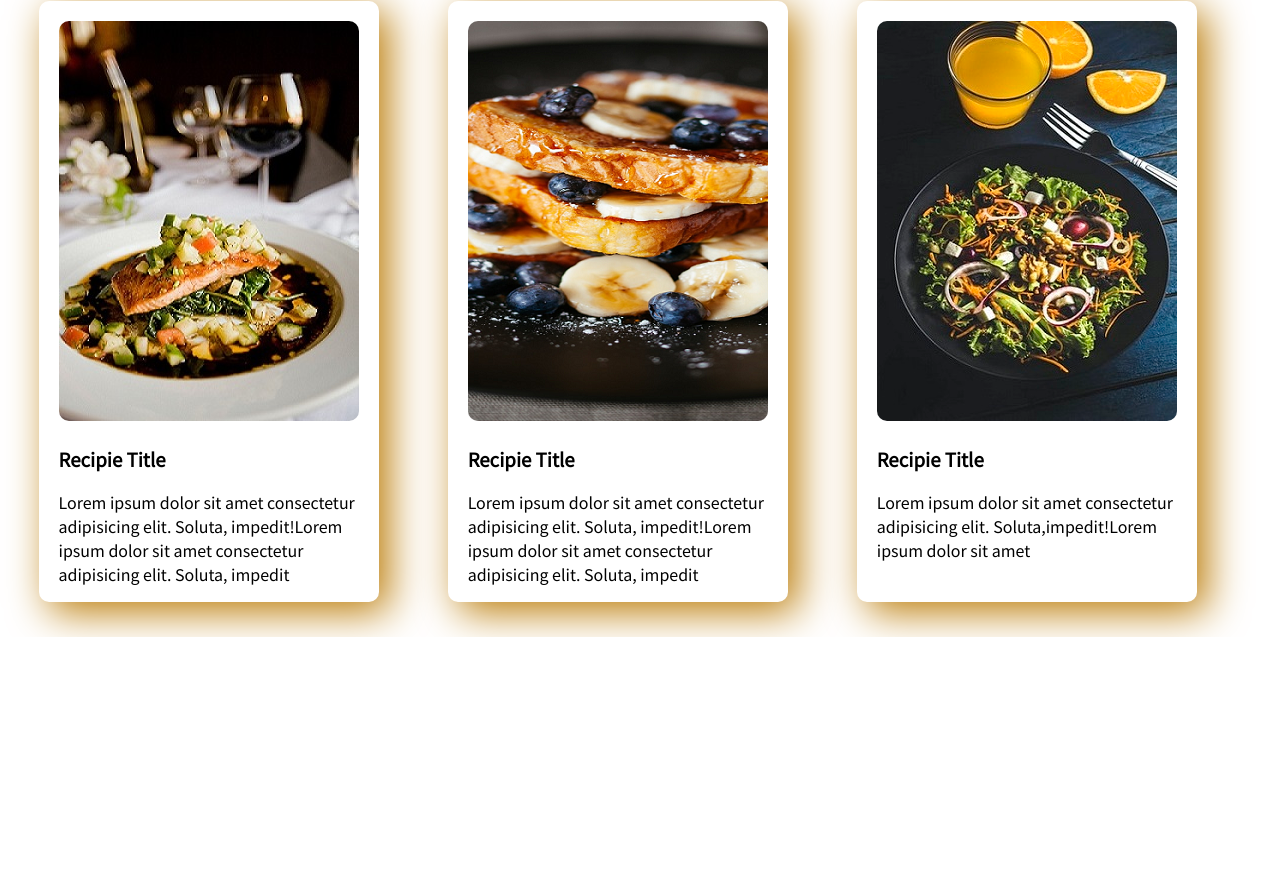
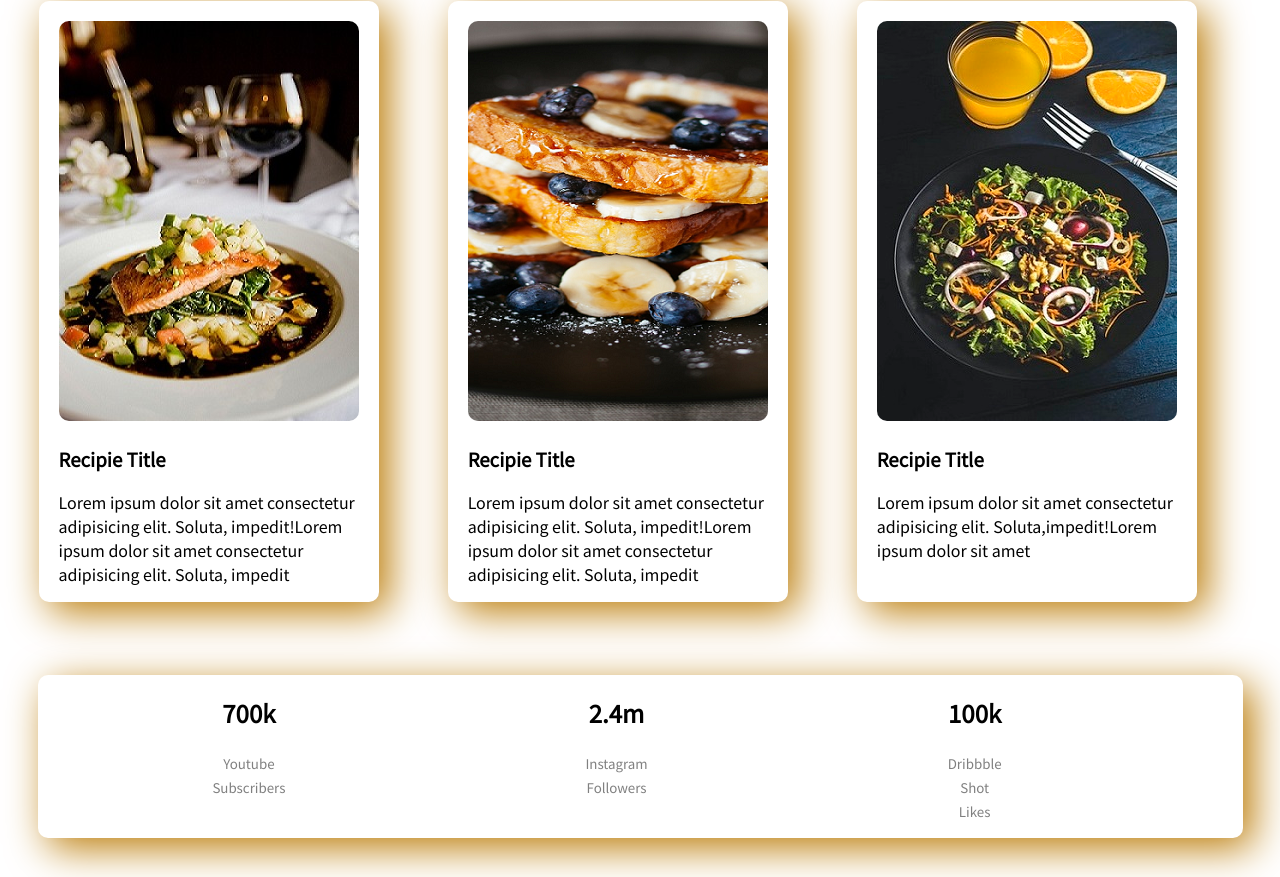
Before and after one commit to NadiaDipa/food-hub, a plain HTML site: page index.html in a window 1280 px wide. Shown: the part 1280-2157 px from the top of the page. Before the commit the page ends 1917 px from the top, so only its background shows below. Drawn offline with Linux system fonts and the light colour scheme.

Commit message:
counting section added

```diff
--- a/index.html
+++ b/index.html
@@ -71,5 +71,22 @@
             </div>
         </div>
     </section>
+    <!-- counting-section -->
+    <section class="counting column-item">
+        <div class="row">
+            <div class="popularity">
+                <h1>700k</h1>
+                 <p><small class="grey-color">Youtube Subscribers</small></p>
+            </div>
+            <div class="popularity">
+                <h1>2.4m</h1>
+                <p><small class="grey-color">Instagram Followers</small></p>
+            </div>
+            <div class="popularity">
+                <h1>100k</h1>
+               <p><small class="grey-color">Dribbble Shot Likes</small></p>
+            </div>
+        </div>
+    </section>
 </body>
 </html>
--- a/style.css
+++ b/style.css
@@ -67,7 +67,8 @@ h5 {
 .my-recipe {
     text-align: center;
 }
-.column-item{
+
+.column-item {
     box-shadow: 10px 10px 40px rgb(187, 123, 6);
     width: 33.33%;
     margin-left: 3%;
@@ -75,32 +76,50 @@ h5 {
     padding-left: 20px;
     border-radius: 10px;
 }
-.row{
+
+.row {
     display: flex;
     width: 90%;
     margin-left: 4px;
 }
-#food-item1{
+
+#food-item1 {
     padding-top: 20px;
     padding-right: 20px;
 }
-#food-item1 img{
+
+#food-item1 img {
     border-radius: 10px;
 }
+
 #food-item2 {
     padding-top: 20px;
     padding-right: 20px;
 }
+
 #food-item2 img {
     border-radius: 10px;
 }
+
 #food-item3 {
     padding-top: 20px;
     padding-right: 20px;
 }
+
 #food-item3 img {
     border-radius: 10px;
 }
-.recipies-section{
+
+.recipies-section {
     width: auto;
 }
+/* counting-section */
+.counting {
+    padding-right: 20px;
+    text-align: center;
+    width: 91%;
+}
+.popularity {
+    padding-left: 150px;
+    padding-right: 150px;
+}
```
